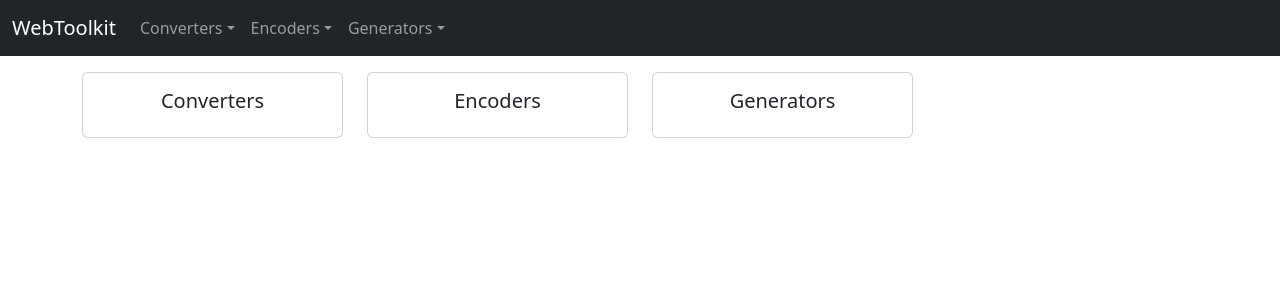
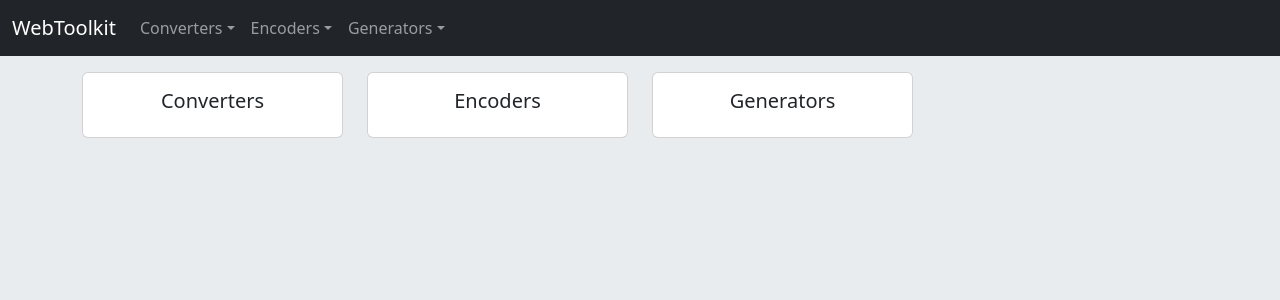
Before and after one commit to asylosoft/webtool, a Nuxt app: page / in a window 1280 px wide. Shown: the top 300 px of the page. Built offline with nearby package versions, Linux system fonts and the light colour scheme.

Commit message:
change body bg color

```diff
--- a/app.vue
+++ b/app.vue
@@ -9,7 +9,7 @@ const toolkit: ToolCategory[] = [
     tools: [
       {
         name: "Letter case",
-        url: "/converters/lettercase"
+        url: "/converter/lettercase"
       }
     ]
   },
@@ -43,7 +43,7 @@ provide('toolkit', toolkit)
 </script>
 
 <template>
-  <div>
+  <div class="d-flex flex-column vh-100">
     <nav class="navbar navbar-expand-lg bg-dark" data-bs-theme="dark">
       <div class="container-fluid">
         <NuxtLink to="/" class="navbar-brand">WebToolkit</NuxtLink>
@@ -64,7 +64,7 @@ provide('toolkit', toolkit)
         </div>
       </div>
     </nav>
-    <div class="p-3">
+    <div class="bg-body-secondary p-3 flex-grow-1">
       <NuxtPage />
     </div>
   </div>
```
